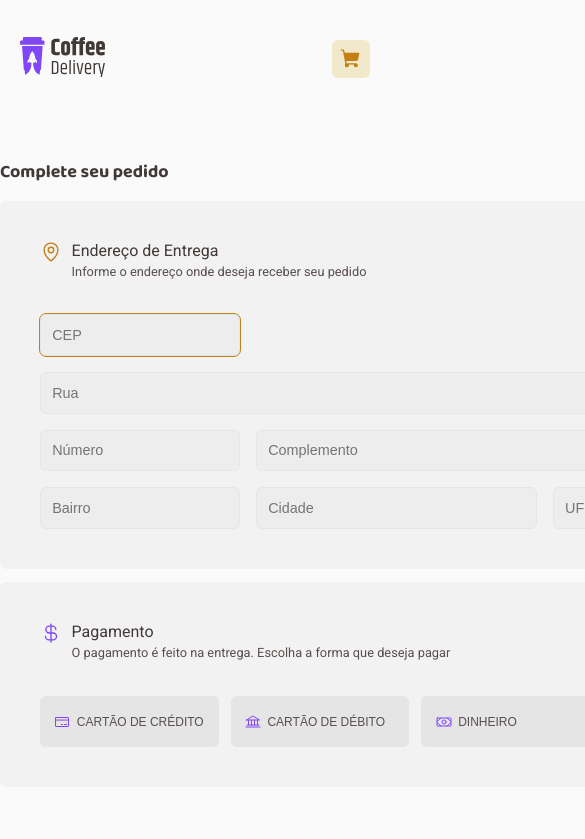
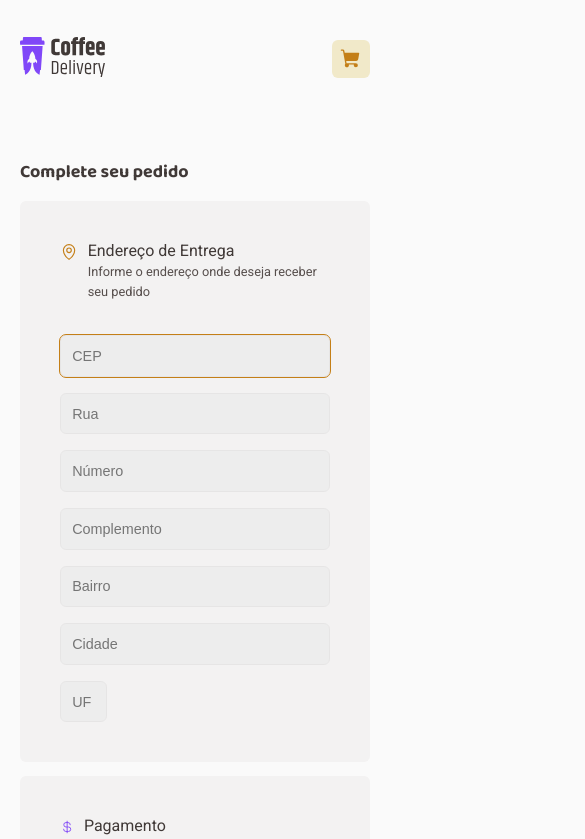
Before and after one commit to kdumagalhaes/coffee-delivery-ecommerce, a React (Vite) app: page /checkout in a window 390 px wide. Shown: the top 839 px of the page, 585 px wide, since content can reach past the window. Built offline with nearby package versions, Linux system fonts and the light colour scheme.

Commit message:
Add responsive Checkout

```diff
--- a/src/pages/Checkout/styles.ts
+++ b/src/pages/Checkout/styles.ts
@@ -1,9 +1,18 @@
 import styled from 'styled-components'
 
 export const Container = styled.div`
-  max-width: 70rem;
+  max-width: 72.5rem;
+  padding: 0 20px;
   margin: 2.5rem auto 10rem auto;
   display: flex;
+
+  @media (max-width: 480px) {
+    flex-direction: column;
+
+    .right-blocks {
+      margin-top: 2rem;
+    }
+  }
 `
 
 const BlockLayout = styled.div`
@@ -16,6 +25,10 @@ const BlockLayout = styled.div`
 
   &:last-child {
     margin-bottom: 0;
+  }
+
+  @media (max-width: 480px) {
+    width: 100%;
   }
 `
 
@@ -51,6 +64,10 @@ export const CheckoutForm = styled.form`
   background-color: ${(props) => props.theme['base-card']};
   margin-bottom: 0.85rem;
 
+  @media (max-width: 480px) {
+    width: 100%;
+  }
+
   &:last-child {
     margin-bottom: 0;
   }
@@ -64,12 +81,20 @@ export const CheckoutForm = styled.form`
   .flex-hor {
     display: flex;
     gap: 1rem;
+
+    @media (max-width: 480px) {
+      flex-direction: column;
+    }
   }
 
   .postal-code,
   .number,
   .neighbourhood {
     max-width: 12.5rem;
+
+    @media (max-width: 480px) {
+      max-width: 100%;
+    }
   }
 
   .cartState {
@@ -103,6 +128,10 @@ export const Installments = styled(BlockLayout)`
   .installments-options {
     display: flex;
     gap: 0.75rem;
+
+    @media (max-width: 480px) {
+      flex-direction: column;
+    }
   }
 `
 
@@ -114,6 +143,10 @@ export const OrderSummary = styled.div`
   border-bottom-left-radius: 36px;
   border-bottom-right-radius: 6px;
   background-color: ${(props) => props.theme['base-card']};
+
+  @media (max-width: 480px) {
+    width: 100%;
+  }
 `
 
 export const SubTitle = styled.h3`
@@ -155,11 +188,19 @@ export const SelectedProduct = styled.li`
 
   .product-name {
     color: ${(props) => props.theme['base-subtitle']};
+
+    @media (max-width: 480px) {
+      margin-bottom: 0.8rem;
+    }
   }
 
   .product-image {
     max-width: 4rem;
     max-height: 4rem;
+
+    @media (max-width: 480px) {
+      display: none;
+    }
   }
 
   .controls {
```
